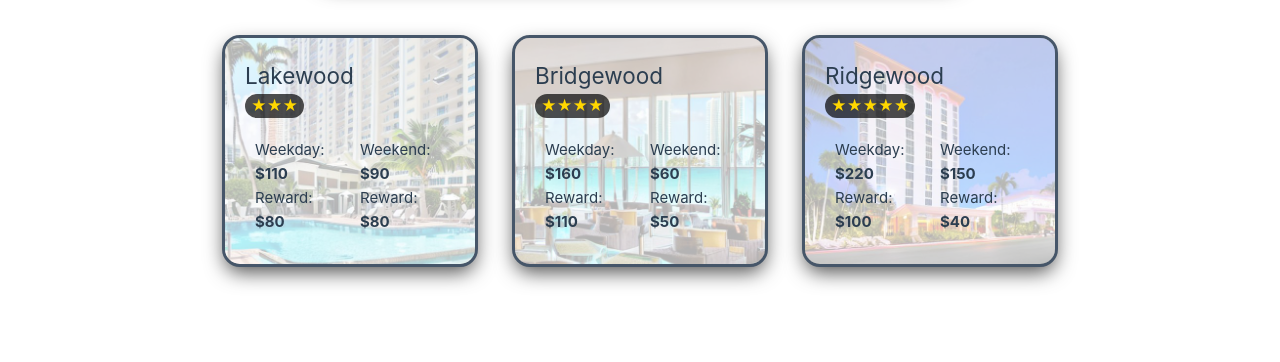
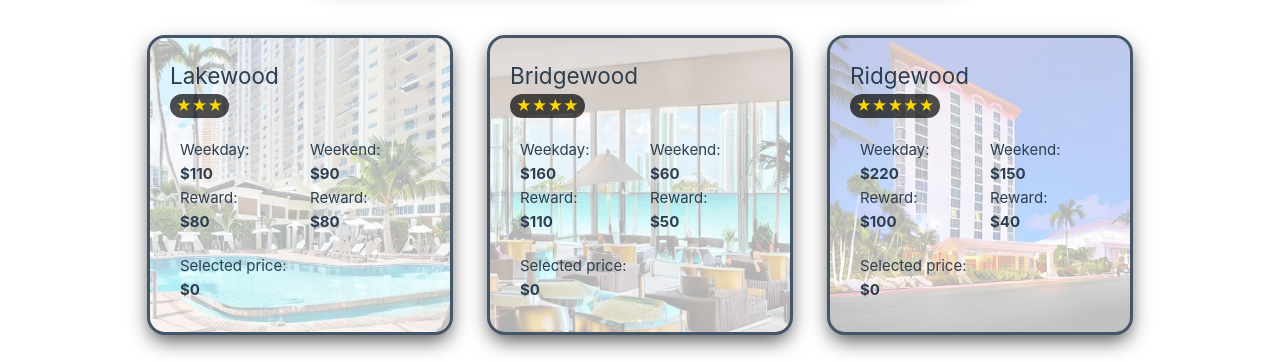
Before and after one commit to leandrodreamer/Hotel_Reservation, a Vue app: page / in a window 1280 px wide. Shown: the part 550-912 px from the top of the page. Before the commit the page ends 868 px from the top, so only its background shows below. Built offline with nearby package versions, Linux system fonts and the light colour scheme.

Commit message:
improved bookingCalculateStore by separating functionality

```diff
--- a/src/components/HotelCard.vue
+++ b/src/components/HotelCard.vue
@@ -1,7 +1,9 @@
 <template>
     <div class="hotel-card" :style="{ 'background-image': `url(${hotel.image})` }" v-if="hotel">
         <div class="bg-overlay"></div>
-        <h2 class="content">{{ hotel.name }}</h2>
+        <div class="title content">
+            <h2>{{ hotel.name }}</h2> <p v-if="!bookingCalculateStore.isSelectedDatesEmpty">(${{ bookingCalculateStore.calculatePriceOfHotel(hotel) }})</p>
+        </div>
         <div class="stars content">
             <span class="star" v-for="n in hotel.rating" :key="n">&#9733;</span>
         </div>
@@ -18,6 +20,10 @@
                 <h4>Reward:</h4>
                 <p>${{ hotel.priceWeekend.reward }}</p>
             </div>
+            <div class="price">
+                <h4>Selected price:</h4>
+                <p>${{ bookingCalculateStore.calculatePriceOfHotel(hotel) }}</p>
+            </div>
         </div>
     </div>
     <div v-else>
@@ -28,6 +34,7 @@
 <script>
 import { defineComponent } from 'vue';
 import { useHotelsDataStore } from '../stores/hotelsDataStore';
+import { useBookingCalculateStore } from '../stores/bookingCalculateStore';
 
 export default defineComponent({
     props: {
@@ -38,9 +45,11 @@ export default defineComponent({
     },
     setup(props) {
         const hotelsDataStore = useHotelsDataStore();
+        const bookingCalculateStore = useBookingCalculateStore();
 
         return {
-            hotelsDataStore
+            hotelsDataStore,
+            bookingCalculateStore
         };
     },
 
@@ -76,6 +85,14 @@ export default defineComponent({
     background-color: white;
     opacity: 70%;
     z-index: 1;
+}
+
+.title {
+    display: flex;
+}
+.title p {
+    opacity: 40%;
+    margin-left: 10px;
 }
 
 .content {
--- a/src/stores/bookingCalculateStore.js
+++ b/src/stores/bookingCalculateStore.js
@@ -2,7 +2,7 @@ import { ref, computed } from 'vue'
 import { defineStore } from 'pinia'
 import { useHotelsDataStore } from '../stores/hotelsDataStore'
 
-export const useBookingCalculateStore = defineStore('booking-calculate', () => {
+export const useBookingCalculateStore = defineStore('bookingCalculate', () => {
     const hotelsDataStore = useHotelsDataStore()
     const selectedDates = ref([])
     const isReward = ref(false)
@@ -11,14 +11,28 @@ export const useBookingCalculateStore = defineStore('booking-calculate', () => {
         return selectedDates.value.length === 0;
     })
 
+    function isWeekend(date) {
+        const dayOfWeek = date.getDay();
+        return (dayOfWeek === 0 || dayOfWeek === 6)
+    }
+
+    function calculatePriceOfHotel(hotel) {
+        if (!hotel) {
+            return 0;
+        }
+
+        const totalPrice = selectedDates.value.reduce((total, date) => {
+            const priceString = isWeekend(date) ? "priceWeekend" : "priceWeekday";
+            const price = isReward.value ? hotel[priceString].reward : hotel[priceString].regular;
+            return total + price;
+        }, 0);
+
+        return totalPrice;
+    }
+
     const lowerPrice = computed(function () {
-        const lowerPrice = hotelsDataStore.hotels.reduce((cheapest, hotel) => {
-            const totalPrice = selectedDates.value.reduce((total, date) => {
-                const dayOfWeek = date.getDay();
-                const priceString = (dayOfWeek === 0 || dayOfWeek === 6) ? "priceWeekend" : "priceWeekday"
-                const price = isReward.value ? hotel[priceString].reward : hotel[priceString].regular;
-                return total + price;
-            }, 0);
+        const cheapest = hotelsDataStore.hotels.reduce((cheapest, hotel) => {
+            const totalPrice = calculatePriceOfHotel(hotel);
 
             if (!cheapest || totalPrice < cheapest.totalPrice || (totalPrice === cheapest.totalPrice && hotel.rating > cheapest.hotel.rating)) {
                 return { hotel, totalPrice };
@@ -26,13 +40,15 @@ export const useBookingCalculateStore = defineStore('booking-calculate', () => {
 
             return cheapest;
         }, null);
-        return lowerPrice
-    })
+
+        return cheapest;
+    });
 
     return {
         selectedDates,
         isReward,
         isSelectedDatesEmpty,
-        lowerPrice
+        lowerPrice,
+        calculatePriceOfHotel
     }
 })
--- a/src/stores/hotelsDataStore.js
+++ b/src/stores/hotelsDataStore.js
@@ -42,7 +42,8 @@ export const useHotelsDataStore = defineStore('hotelsData', () => {
     return hotels;
   }
 
-  const hotels = loadHotelsFromJsonList(hotelsDataJson.hotels)
+  let hotels = loadHotelsFromJsonList(hotelsDataJson.hotels)
+
 
   function getHotelById(id) {
     return hotels.find(hotel => hotel.id === id);
```
